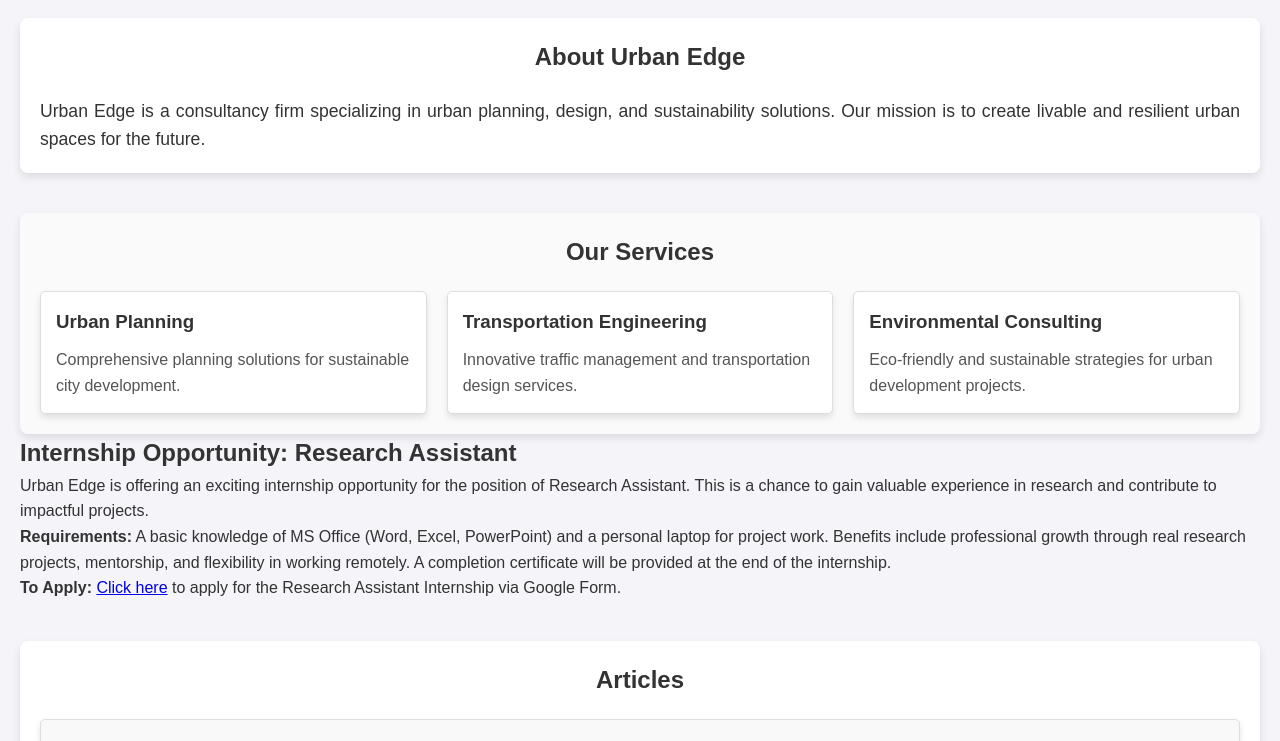
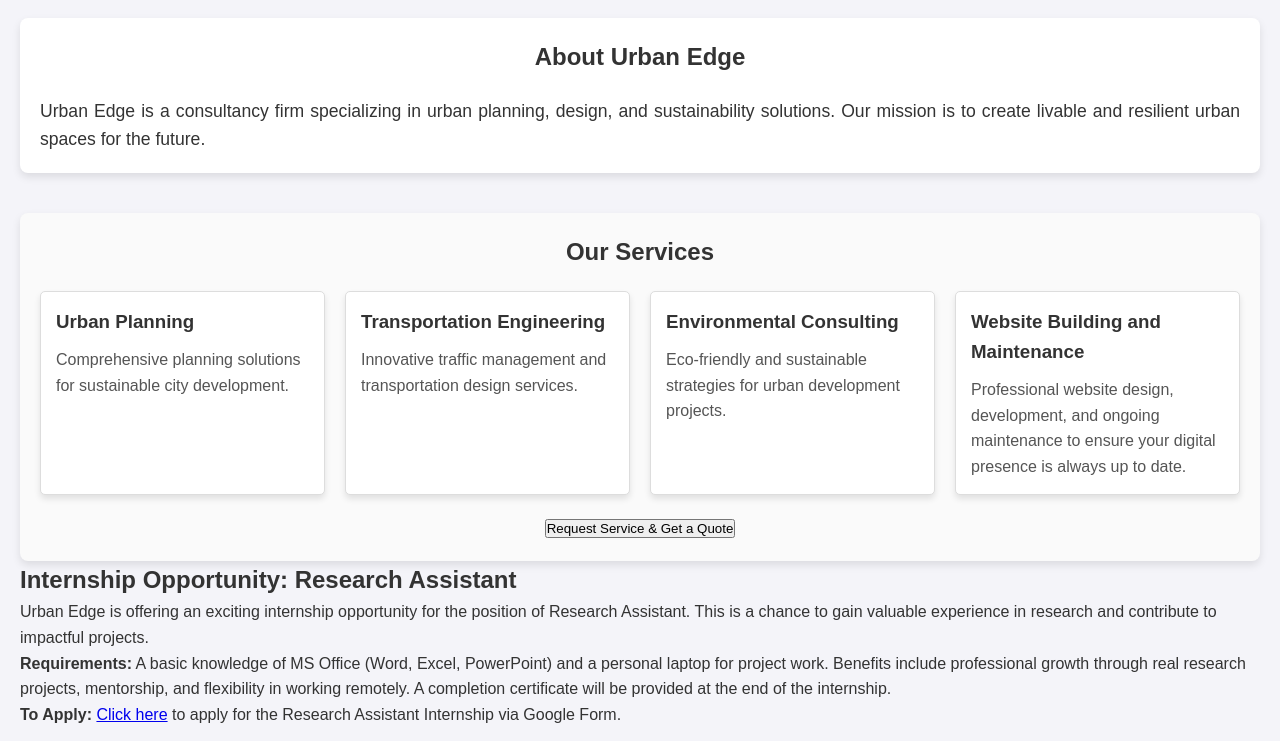
Before and after one commit to urbanedgeiitm/urbanedgeconsultants.in, a plain HTML site: page index.html in a window 1280 px wide. Shown: the part 400-1141 px from the top of the page. Drawn offline with Linux system fonts and the light colour scheme.

Commit message:
Update index.html

```diff
--- a/index.html
+++ b/index.html
@@ -54,8 +54,19 @@
             <h3>Environmental Consulting</h3>
             <p>Eco-friendly and sustainable strategies for urban development projects.</p>
         </div>
+        <div class="service">
+            <h3>Website Building and Maintenance</h3>
+            <p>Professional website design, development, and ongoing maintenance to ensure your digital presence is always up to date.</p>
+        </div>
+    </div>
+    <!-- Common Service Request Form Link -->
+    <div style="text-align: center; margin-top: 20px;">
+        <a href="https://docs.google.com/forms/d/e/1FAIpQLSdNAnabfj2OFXYvkdqsQF6-PbrDrmC-5cEqvoSqocV5HnLOSQ/viewform?usp=pp_url" target="_blank" style="text-decoration:none;">
+            <button>Request Service & Get a Quote</button>
+        </a>
     </div>
 </section>
+
 
     <!-- Internship Section -->
     <section id="internship">
```
Lines whose indentation alone changed are shown as unchanged.
